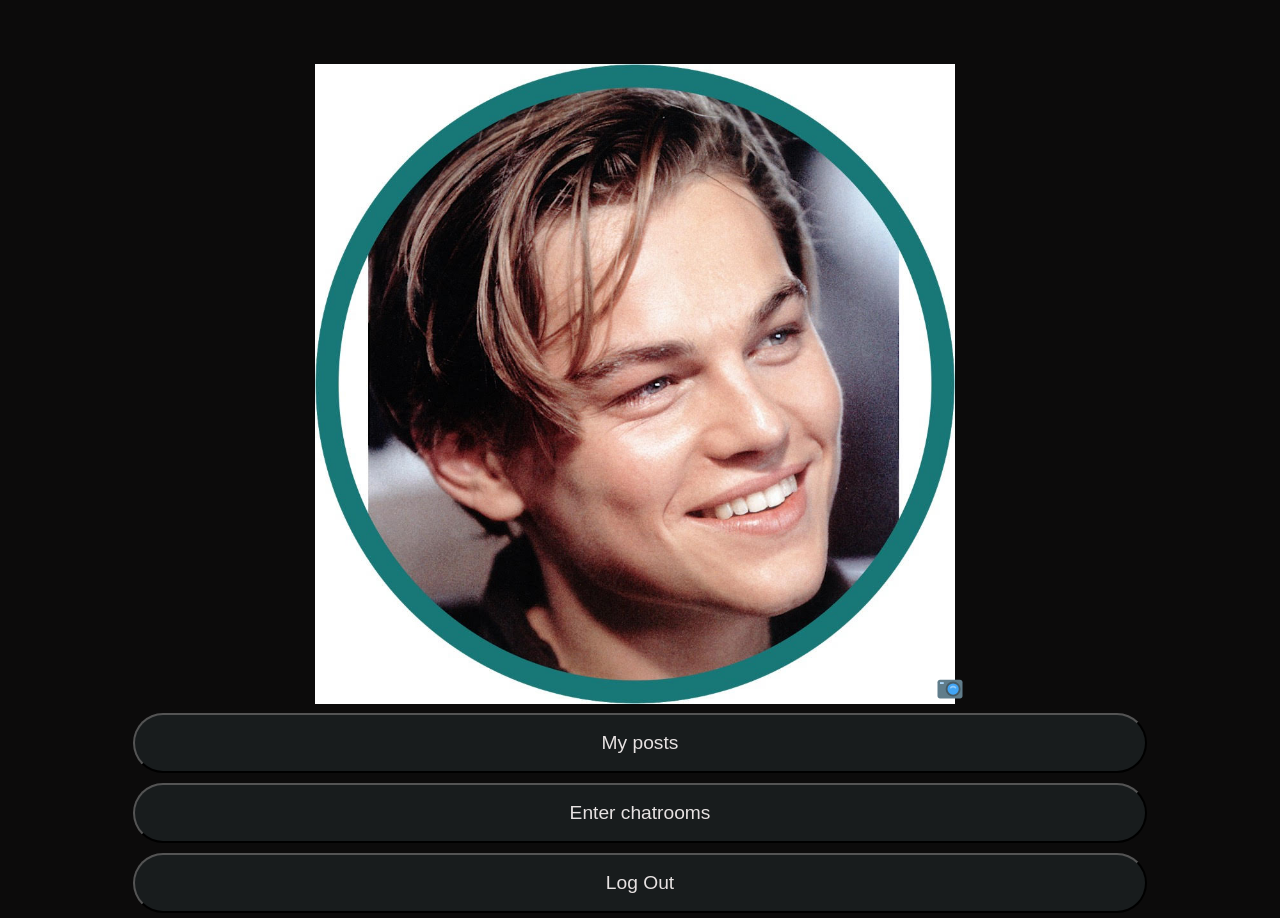
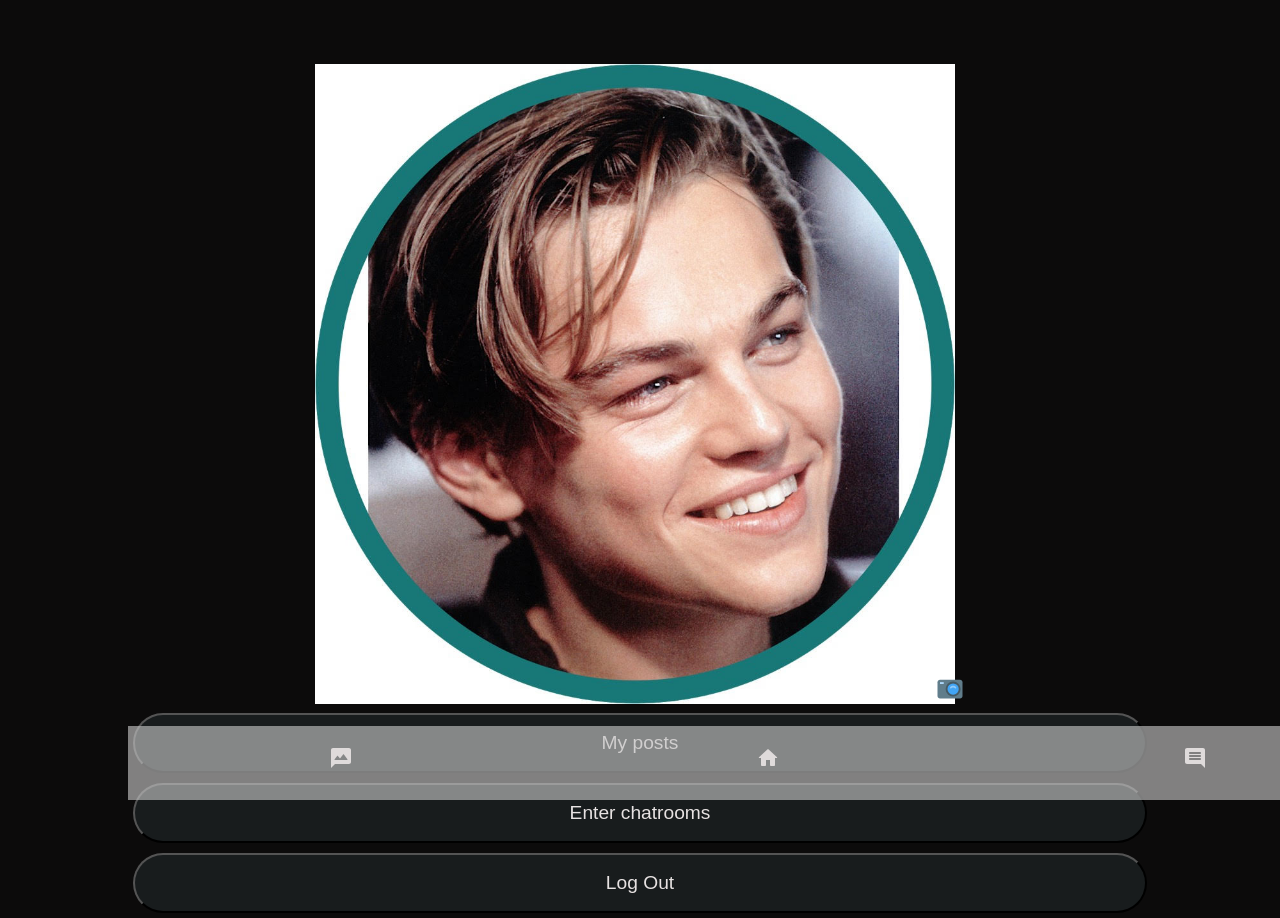
Before and after one commit to NishaSaraswat/PhotoChatApp, a React (Create React App) app in the folder client/: page /profile in a window 1280 px wide. Built offline with nearby package versions, Linux system fonts and the light colour scheme.

Commit message:
header and fotter added

```diff
--- a/client/src/App.css
+++ b/client/src/App.css
@@ -9,6 +9,7 @@
 body{
   background-color: #0C0B0B;
   margin: 0;
+  box-sizing: border-box;
 }
 
 .App {
@@ -82,3 +83,18 @@ body{
   object-fit: contain;  /*so the logo don't stretch*/
   justify-content: right;
 }
+footer{
+  background-color: rgba(196, 196, 196, 0.64);
+    padding-top: 20px;
+    padding-bottom: 0px;
+    position:fixed;
+    bottom:0;
+    width:100%;
+}
+.footericons{
+    display: flex;
+    flex-direction: row;
+    justify-content: space-around;
+    margin-bottom: 30px;
+
+}
--- /dev/null
+++ b/client/src/Components/Footer.js
@@ -0,0 +1,21 @@
+import React from 'react'
+import HomeRoundedIcon from '@material-ui/icons/HomeRounded';
+import MmsRoundedIcon from '@material-ui/icons/MmsRounded';
+import InsertCommentRoundedIcon from '@material-ui/icons/InsertCommentRounded';
+
+const Footer = () => {
+    return (
+        <div>
+                <footer>
+                    <div className="footericons">
+                    <MmsRoundedIcon/>
+                    <HomeRoundedIcon/>
+                    <InsertCommentRoundedIcon/>
+                    </div>
+                </footer>
+        </div>
+
+    )
+}
+
+export default Footer
--- /dev/null
+++ b/client/src/Components/Header.js
@@ -0,0 +1,12 @@
+import React from 'react'
+import Logo from '../images/logo/logo.png'
+
+const Header = () => {
+    return (
+        <div>
+             <img src={Logo} alt="logo" style={{marginLeft:"25px",position:'relative',height:'150px',marginBottom:"90px"}}></img>
+        </div>
+    )
+}
+
+export default Header
--- a/client/src/Pages/HomePage.js
+++ b/client/src/Pages/HomePage.js
@@ -1,12 +1,19 @@
 import React from 'react'
-import Logo from '../images/logo/logo.png'
+import Header from '../Components/Header'
+import {Link} from 'react-router-dom'
+import '../App.css'
+
+
 
 
 
  const Home = () => {
     return (
-        <div>
-            <img src={Logo} alt="logo"></img>
+        <div style={{fontFamily:"monospace"}}>
+           <Header/>
+            <Link to="/login"><h2 style={{marginLeft:"100px",color:"white"}}>SignIn</h2></Link>
+            <Link to="/register"><h2  style={{marginLeft:"100px", color:"white"}}>SignUp</h2></Link>
+
         </div>
     )
 }
--- a/client/src/Pages/LoginPage.js
+++ b/client/src/Pages/LoginPage.js
@@ -1,6 +1,10 @@
 import React from 'react';
 import axios from "axios";
 import {Box,Button,TextField} from "@material-ui/core";
+import Header from '../Components/Header'
+
+
+
 
 function Loginpage(props) {
 
@@ -25,7 +29,9 @@ function Loginpage(props) {
     };
 
     return (
-        <div style={{textAlign:"center",lineHeight:"30px",backgroundColor:"white", fontSize:"12px",width:"240px",height:"350px",paddingLeft:"22px",marginLeft:"9px",marginTop:"100px",borderRadius:"15px"}}>
+        <>
+        <Header/>
+        <div style={{textAlign:"center",lineHeight:"30px",backgroundColor:"white", fontSize:"12px",width:"240px",height:"350px",paddingLeft:"22px",marginLeft:"9px",borderRadius:"15px"}}>
          <h1 style={{paddingTop:'30px',color:"ThreeDDarkShadow",marginRight:"25px"}}>Log In</h1>
          <TextField   style={{marginRight:"20px",height:"40px",width:"200px",borderRadius:"8px"}} type = "text"  label="Enter your email"  name="name" ref={emailRef}></TextField>
          <br></br><br></br>
@@ -39,6 +45,7 @@ function Loginpage(props) {
           onClick={loginUser}>SignIn</Button>
           </Box>
         </div>
+        </>
     )
 }
 export default Loginpage;
--- a/client/src/Pages/ProfilePage.js
+++ b/client/src/Pages/ProfilePage.js
@@ -2,6 +2,7 @@ import React from 'react';
 import {Link} from 'react-router-dom'
 import avatar from '../images/avatar.jpeg'
 import { FcCompactCamera} from 'react-icons/fc'
+import Footer from "../Components/Footer"
 
 
 const ProfilePage = () => {
@@ -13,6 +14,7 @@ const ProfilePage = () => {
                 <button>My posts</button>
                 <button>Enter chatrooms</button>
                 <button>Log Out</button>
+                <Footer/>
             </div>
         </div>
 );
```
